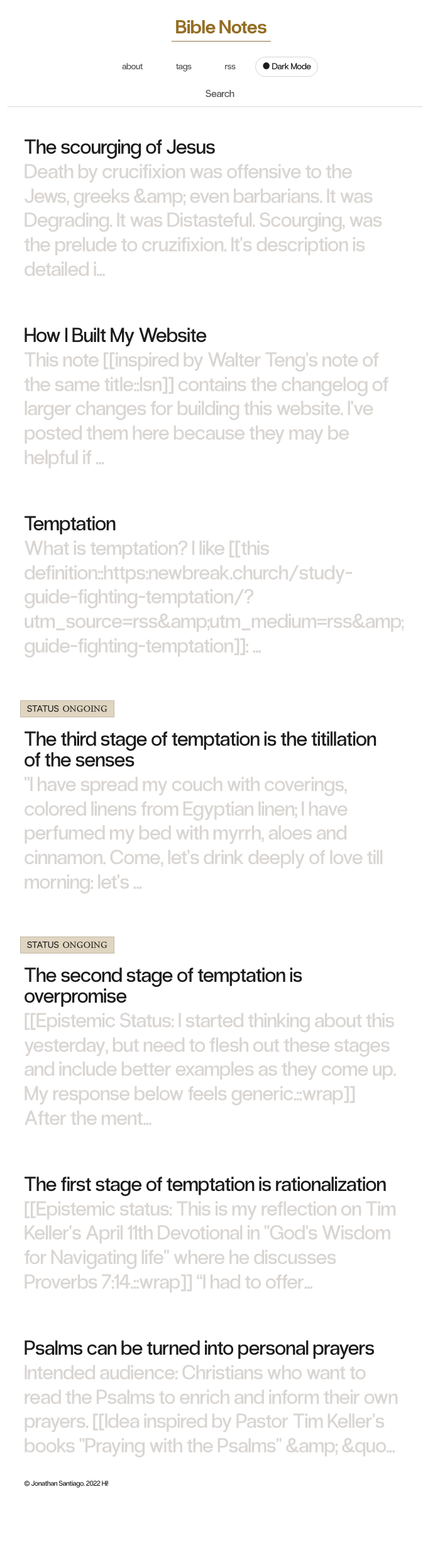
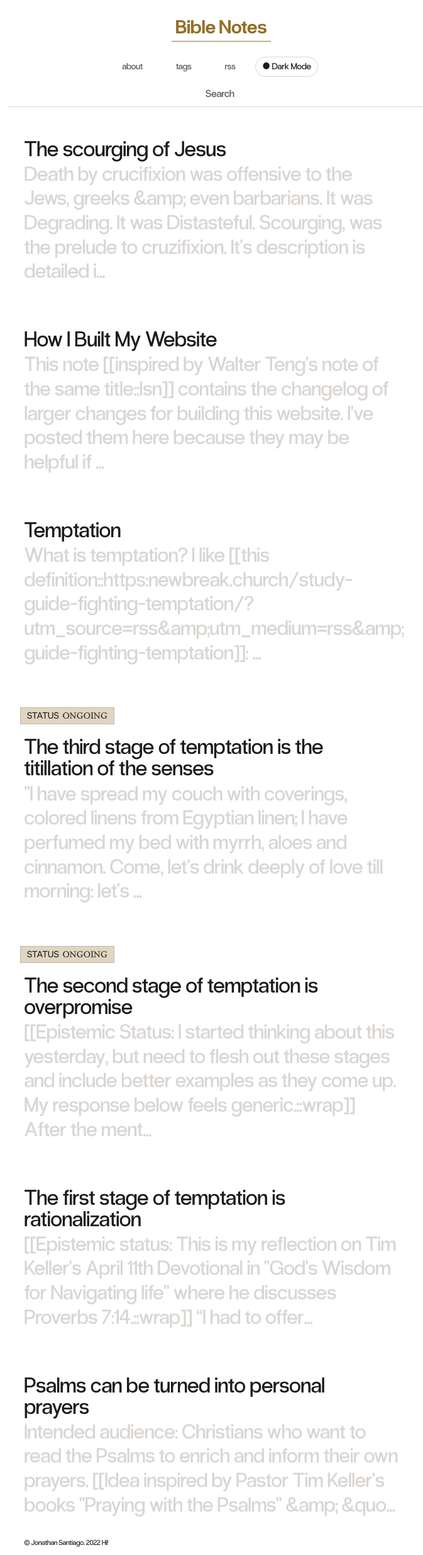
Before and after one commit to jsantiago611/digital-garden-master, a Jekyll site: the page built from index.md, in a window 1280 px wide. Shown: the whole page at 63% size, without its empty margins (298-971 px from the left). Built offline with Jekyll 4.4.1, drawn with Linux system fonts in a browser that asks for light colours; before the commit the page ends 2375 px from its top, so only the background shows below that.

Commit message:
Update Style.css

```diff
--- a/assets/css/Style.css
+++ b/assets/css/Style.css
@@ -2809,14 +2809,14 @@ a.button-block {
     font-family:  var(--font-family-serif);
     font-weight: 500;
     letter-spacing: var(--letter-spacing-tight);
-    font-size: 20px;
+    font-size: 30px;
     line-height: 1;
     /*border-bottom: 1px solid var(--c-card-text);*/
     padding-bottom: 0;
     margin-bottom: 1.5rem;
 
     @media(min-width: 300px)and (max-width:1499px) {
-      font-size: calc(20px + (35 - 20) * ( 100vw - 300px) / ( 1500 - 300))
+      font-size: calc(30px + (35 - 30) * ( 100vw - 300px) / ( 1500 - 300))
     }
 
     @media(min-width: 1500px) {
```
